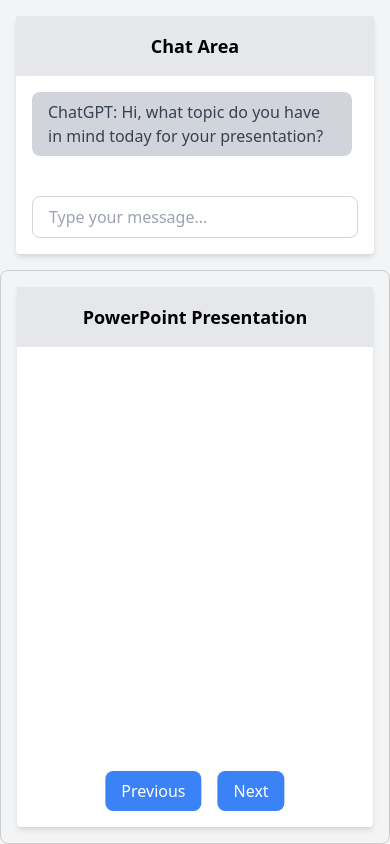
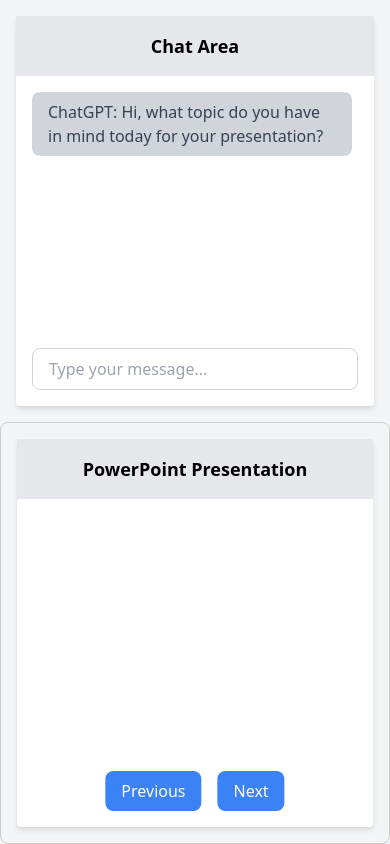
Before and after one commit to Agnes-Kalunda/Slide-Genius, a Django app: page / in a window 390 px wide. Run offline with Django 3.2, Linux system fonts and the light colour scheme.

Commit message:
responsiveness

```diff
--- a/slideGeniusApp/templates/index.html
+++ b/slideGeniusApp/templates/index.html
@@ -9,14 +9,11 @@
     <link href="https://cdn.jsdelivr.net/npm/tailwindcss@2.2.19/dist/tailwind.min.css" rel="stylesheet">
     <style>
         .chat-area {
-            max-width: 400px;
             display: flex;
             flex-direction: column;
         }
 
         .presentation-area {
-            flex: 1;
-            height: 80vh;
             border: 1px solid #ccc;
             border-radius: 8px;
             overflow: hidden;
@@ -28,26 +25,39 @@
             height: 100%;
             border: none;
         }
+
+        @media (max-width: 1024px) {
+            .flex-responsive {
+                flex-direction: column;
+            }
+
+            .half-screen {
+                width: 100%;
+                height: 50vh;
+                overflow: hidden;
+            }
+        }
     </style>
 </head>
 
 <body class="bg-gray-100">
-    <div class="flex flex-col lg:flex-row h-screen">
-        <div class="chat-area p-4 lg:w-1/3 w-full">
+    <div class="flex h-screen lg:flex-row flex-responsive">
+        <div class="chat-area lg:w-1/2 w-full lg:h-full h-1/2 p-4 half-screen">
             <!-- Chat Area -->
             <div class="bg-white rounded shadow-md flex flex-col h-full">
                 <h2 class="text-lg font-semibold text-center py-4 bg-gray-200">Chat Area</h2>
-                <div class="p-4 flex-1 overflow-hidden" id="chat-messages">
+                <div class="p-4 flex-1 overflow-auto" id="chat-messages">
                     <!-- ChatGPT response -->
                 </div>
                 <!-- Chat Input -->
                 <div class="p-4">
-                    <input type="text" class="w-full px-4 py-2 rounded-lg border border-gray-300 focus:outline-none focus:border-blue-500"
+                    <input type="text"
+                        class="w-full px-4 py-2 rounded-lg border border-gray-300 focus:outline-none focus:border-blue-500"
                         placeholder="Type your message..." id="chat-input">
                 </div>
             </div>
         </div>
-        <div class="presentation-area flex-1 p-4 lg:p-8 relative">
+        <div class="presentation-area lg:w-1/2 w-full lg:h-full h-1/2 p-4 lg:p-8 half-screen relative">
             <!-- PowerPoint Presentation -->
             <div class="max-w-3xl mx-auto bg-white rounded shadow-md h-full relative">
                 <h2 class="text-lg font-semibold text-center py-4 bg-gray-200">PowerPoint Presentation</h2>
@@ -67,6 +77,7 @@
         document.addEventListener("DOMContentLoaded", function () {
             const input = document.getElementById('chat-input');
             const chatArea = document.getElementById('chat-messages');
+            let messages = [];  // Array to store all messages
 
             function addMessage(content, isUser) {
                 const messageDiv = document.createElement('div');
@@ -77,12 +88,20 @@
                     messageDiv.innerHTML = `<div class="bg-gray-300 text-gray-700 rounded-lg py-2 px-4 max-w-xs">ChatGPT: ${content}</div>`;
                 }
 
-                if (chatArea.children.length >= 20) {
-                    chatArea.removeChild(chatArea.firstChild);
+                // Append the message to the chat area
+                chatArea.appendChild(messageDiv);
+
+                // Store the message in the array
+                messages.push(messageDiv);
+
+                // If more than 50 messages, remove the oldest one
+                if (messages.length > 50) {
+                    chatArea.removeChild(messages[0]);
+                    messages.shift();
                 }
 
-                chatArea.appendChild(messageDiv);
-                chatArea.scrollTop = chatArea.scrollHeight; // Scroll to the bottom
+                // Scroll to the bottom
+                chatArea.scrollTop = chatArea.scrollHeight;
             }
 
             // Automatically display the initial ChatGPT message
```
Also changed, not shown: other parts of slideGeniusApp/templates/index.html (+1 -1 lines).
